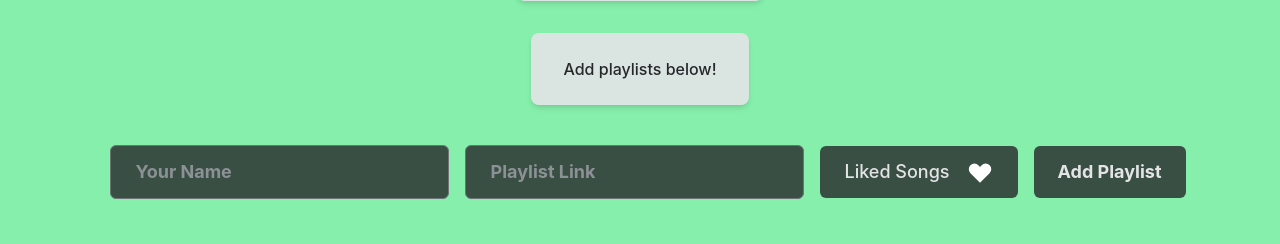
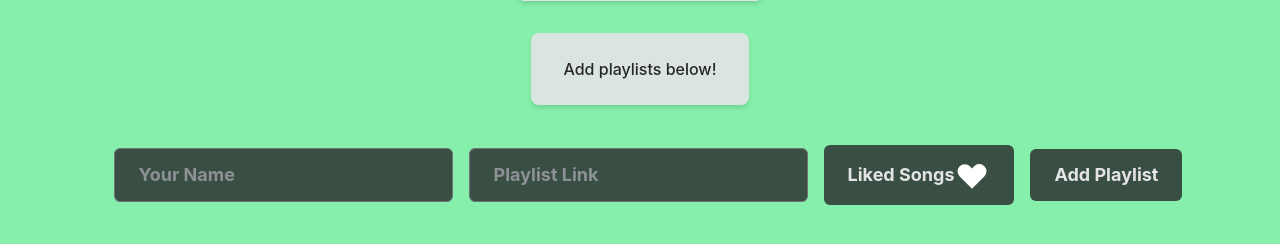
Before and after one commit to hershal-rami/squadify, a Flask app: template squadify/templates/squad-page.html in a window 1280 px wide. Shown: the part 291-535 px from the top of the page. Run offline with Flask 2, Linux system fonts and the light colour scheme; the template is opened without the code that fills it: values that come from a table or form of the project are taken from there, others are empty; style sheets or scripts are compiled from the project's sources; some web fonts are replaced.

Commit message:
Cleanup use liked songs button

```diff
--- a/squadify/templates/components/heart-icon.html
+++ b/squadify/templates/components/heart-icon.html
@@ -1,4 +1,4 @@
-<svg xmlns="http://www.w3.org/2000/svg" class="h-6 w-6 md:h-7 md:w-7" viewBox="0 0 20 20" fill="currentColor">
+<svg xmlns="http://www.w3.org/2000/svg" class="h-5 w-5 md:h-9 md:w-9" viewBox="0 0 20 20" fill="currentColor">
     <path fill-rule="evenodd"
         d="M3.172 5.172a4 4 0 015.656 0L10 6.343l1.172-1.171a4 4 0 115.656 5.656L10 17.657l-6.828-6.829a4 4 0 010-5.656z"
         clip-rule="evenodd" />
--- a/squadify/templates/squad-page.html
+++ b/squadify/templates/squad-page.html
@@ -39,10 +39,11 @@
         {{ add_playlist_form.csrf_token }}
         {{ add_playlist_form.user_name(class="widget", placeholder="Your Name") }}
         {{ add_playlist_form.playlist_link(id="playlist_link", class="widget", placeholder="Playlist Link") }}
-        <div
-            class="flex items-center space-x-4 px-3 md:px-6 py-3 rounded-md text-sm md:text-lg font-medium text-gray-200 bg-gray-800 bg-opacity-80">
-            <p>Liked Songs</p>
-            <label>
+        <label class="widget flex items-center space-x-2 md:space-x-0" for="use_liked_songs">
+            Liked Songs
+            {{ add_playlist_form.use_liked_songs(class="absolute w-0 h-0 opacity-0",
+            onchange="togglePlaylistLink()") }}
+            {% include "components/heart-icon.html" %}
             <script>
                 function togglePlaylistLink() {
                     var el = document.getElementById("playlist_link");
@@ -53,11 +54,7 @@
                     }
                 }
             </script>
-                {{ add_playlist_form.use_liked_songs(class="absolute w-0 h-0 opacity-0",
-                onchange="togglePlaylistLink()") }}
-                {% include "components/heart-icon.html" %}
         </label>
-        </div>
         <input class="widget max-w-max" type="submit" value="Add Playlist">
     </form>
 </div>
```
Lines whose indentation alone changed are shown as unchanged.
